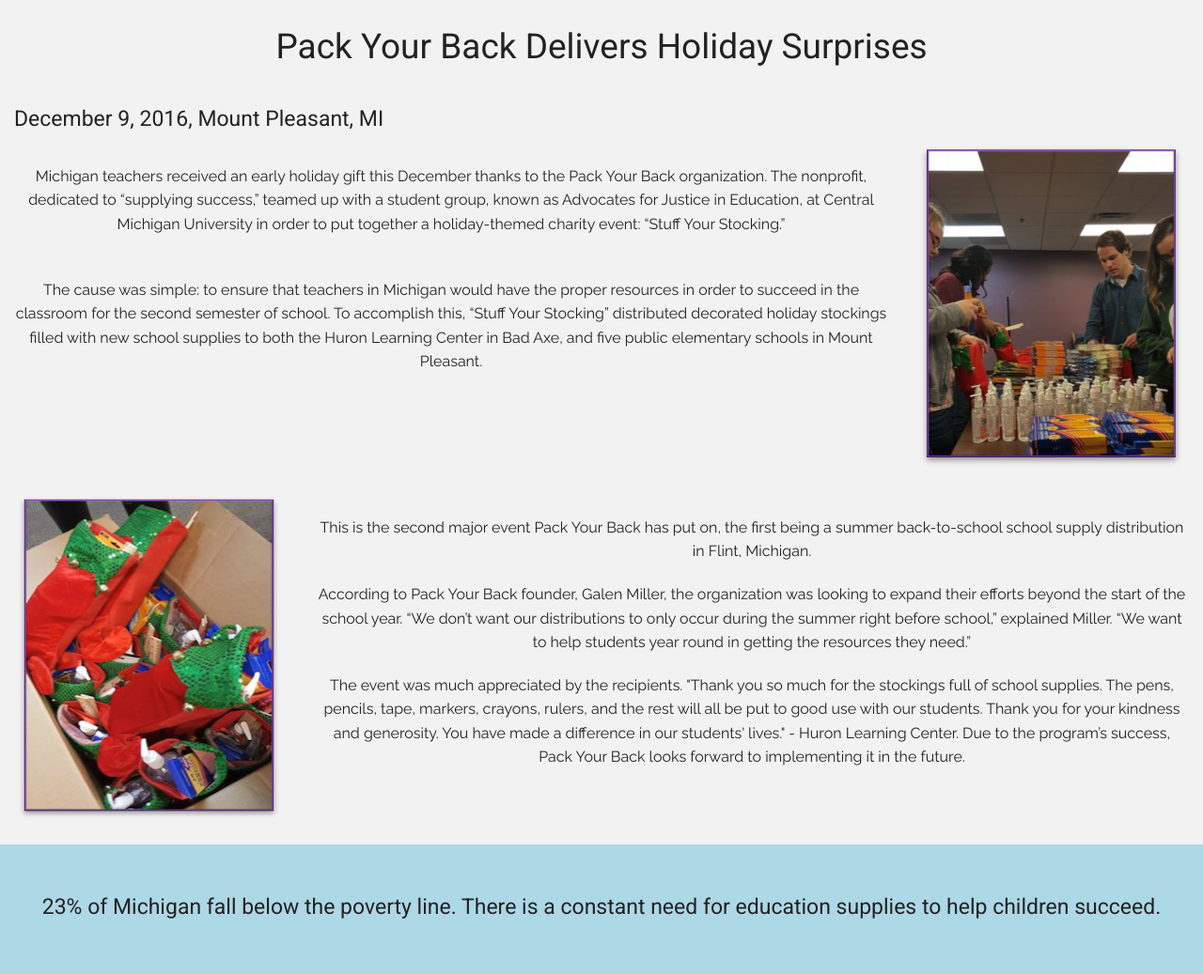
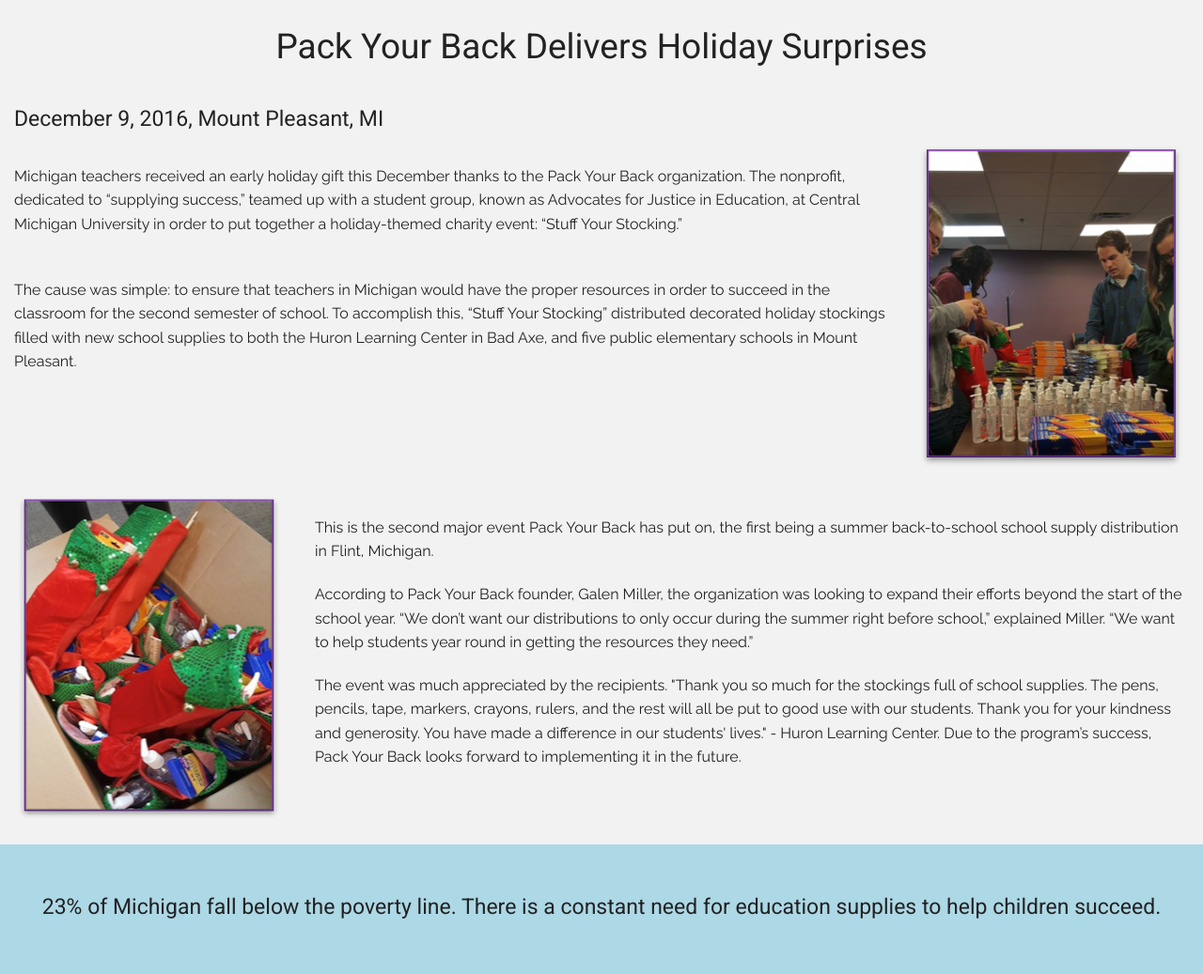
Before and after one commit to JdeGuise/packyourback-site, a PHP site: page /html/blog.html in a window 1280 px wide. Shown: the part 738-1775 px from the top of the page at 94% size. Run offline with PHP 8.4, Linux system fonts and the light colour scheme; some libraries are stand-ins or nearby versions.

Commit message:
left aligns blogpost paragraphs

```diff
--- a/pyb/css/style.css
+++ b/pyb/css/style.css
@@ -538,6 +538,9 @@
 /* START: blog.html */
 /********************/
 
+	#blogpost p{
+		text-align:left;
+	}
 
 /******************/
 /* END: blog.html */
```
